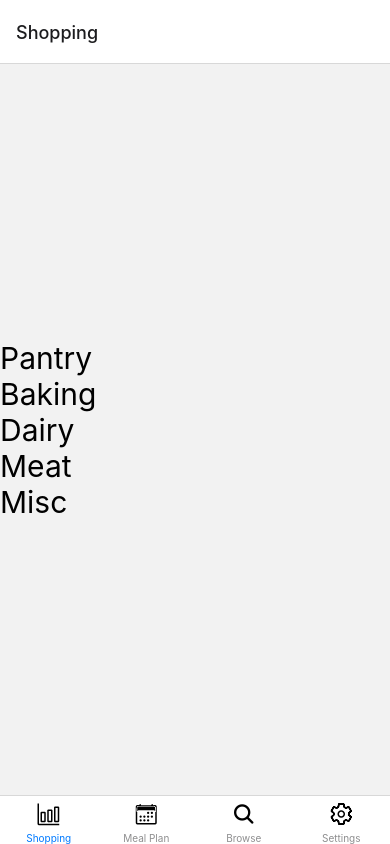
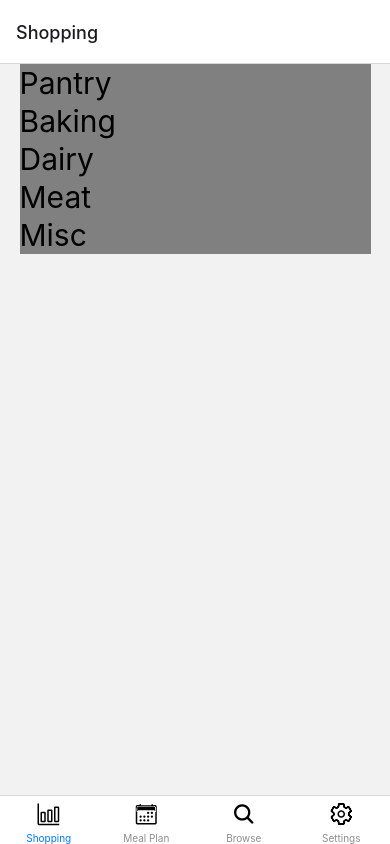
Before and after one commit to JarethG/ChiefsNotebook, a React Native app: screen /Shopping in a window 390 px wide. Built offline with nearby package versions, Linux system fonts and the light colour scheme.

Commit message:
shopping tab now reads all ingrediants from recipes in the meal plan and adds them to the designated category,version contains recipies from second gitignored list

```diff
--- a/App.js
+++ b/App.js
@@ -35,7 +35,7 @@ export default function App() {
     return (
         <NavigationContainer>
             <MealPlanContext.Provider value={value}>
-                <Tab.Navigator initialRouteName="Browse">
+                <Tab.Navigator initialRouteName="Shopping">
                     <Tab.Screen name="Shopping" component={Shopping} options={{
                         tabBarIcon: ({color}) => <Ionicons name="bar-chart-outline" size={24} color="black"/>
                     }}/>
--- a/Styles.js
+++ b/Styles.js
@@ -4,7 +4,8 @@ export const Styles = StyleSheet.create({
     background: {
         flex: 1,
         justifyContent: 'center',
-        alignItems: 'center'
+        alignItems: 'center',
+        width:"100%"
     },
     header: {
         fontSize: 24,
@@ -27,4 +28,15 @@ export const Styles = StyleSheet.create({
         shadowRadius: 4,
         elevation: 5,
     },
+    shoppingListCategory : {
+        fontSize:30,
+        borderColor:"grey",
+        borderTopWidth:1,
+        borderBottomWidth:1,
+        backgroundColor:"grey",
+    },
+    shoppingListItem : {
+        borderBottomWidth:1,
+        padding:5
+    }
 });
--- a/Tabs/Browse.js
+++ b/Tabs/Browse.js
@@ -5,6 +5,7 @@ import {Styles} from "../Styles";
 import {Ionicons} from "@expo/vector-icons";
 import {localImage} from "../assets/localImageLoader";
 import MyRecipes from "../Recipes/MyRecipes.json";
+import Recipes from "../Recipes/recipes.json"
 import * as React from "react";
 import MealPlanContext from "./MealPlanContext";
 
@@ -85,7 +86,6 @@ export function Browse() {
                 })}
             </ScrollView>
             <View>
-                <Button title={"add recipe"} onPress={() => addRecipeToPlan(recipe)}/>
                 <Button title={"back"} onPress={() => setModalVisible(false)}/>
             </View>
         </Modal>
@@ -95,7 +95,7 @@ export function Browse() {
     return (
         <View style={Styles.background}>
             <Text>Search</Text>
-            <FlatList data={MyRecipes} keyExtractor={(item) => item} style={{width: "100%"}}
+            <FlatList data={[...Recipes,...MyRecipes]} keyExtractor={(item) => item} style={{width: "100%"}}
                       keyExtractor={(item, index) => index}
                       renderItem={({item, index}) => <RenderItem recipe={item} key={index}/>}/>
             <Recipe/>
--- a/Tabs/Shopping.js
+++ b/Tabs/Shopping.js
@@ -1,4 +1,4 @@
-import {Text, View} from "react-native";
+import {Pressable, ScrollView, Text, View} from "react-native";
 import {Styles} from "../Styles";
 import * as React from "react";
 import {useContext, useEffect, useState} from "react";
@@ -9,30 +9,51 @@ export function Shopping() {
     const {meals, setMeals} = useContext(MealPlanContext)
     const Categories = ["Pantry", "Baking", "Dairy", "Meat",  "Misc"]
     const [shoppingList, setShoppingList] = useState({})
+    const [checkboxes, setCheckboxes] = useState({})
 
     useEffect(() => {
         let obj = {}
-        Categories.forEach(e => obj[e] = [])
+        let checks = {}
+        Categories.forEach(e => {
+            obj[e] = []
+            checks[e] = []
+        })
         meals.forEach(meal => meal ?
             meal.ingredients.forEach(ingredient => {
-                Categories.includes(ingredient.type) ?
+                if(Categories.includes(ingredient.type)) {
                     obj[ingredient.type] = [...obj[ingredient.type], ingredient.name]
-                    :
+                    checks[ingredient.type] = [...checks[ingredient.type], false]
+                } else {
                     obj["Misc"] = [...obj["Misc"], ingredient.name]
+                    checks["Misc"] = [...checks["Misc"], false]
+                }
             }) : null)
         setShoppingList(obj)
+        setCheckboxes(checks)
+
     }, [meals])
 
     return (
         <View style={Styles.background}>
+        <ScrollView style={{width:"90%"}}>
             {Object.keys(shoppingList).map((cat, index) => {
-                return <View key={index} style={{alignSelf:"flex-start"}}>
-                    <Text style={{fontSize:30}}>{cat}</Text>
+                return <View key={index} style={{alignSelf:"flex-start",width:"100%"}}>
+                    <Text style={Styles.shoppingListCategory}>{cat}</Text>
                     {shoppingList[cat].map((e, i) => {
-                        return <Text key={i}>{e}</Text>
+                        return <Pressable  key={i} style={[checkboxes[cat][i]?{backgroundColor:"#999"}:null, Styles.shoppingListItem]}
+                        onPress={()=> {
+                        let arr = checkboxes
+                            arr[cat][i]= ! arr[cat][i]
+                            setCheckboxes(arr)
+                            console.log(shoppingList)
+                        }
+                        }>
+                            <Text>{e}</Text>
+                        </Pressable>
                     })}
                 </View>
             })}
+        </ScrollView>
         </View>
     );
 }
```
Also changed, not shown: 1 other file (tests, documents, lock files or other folders).
